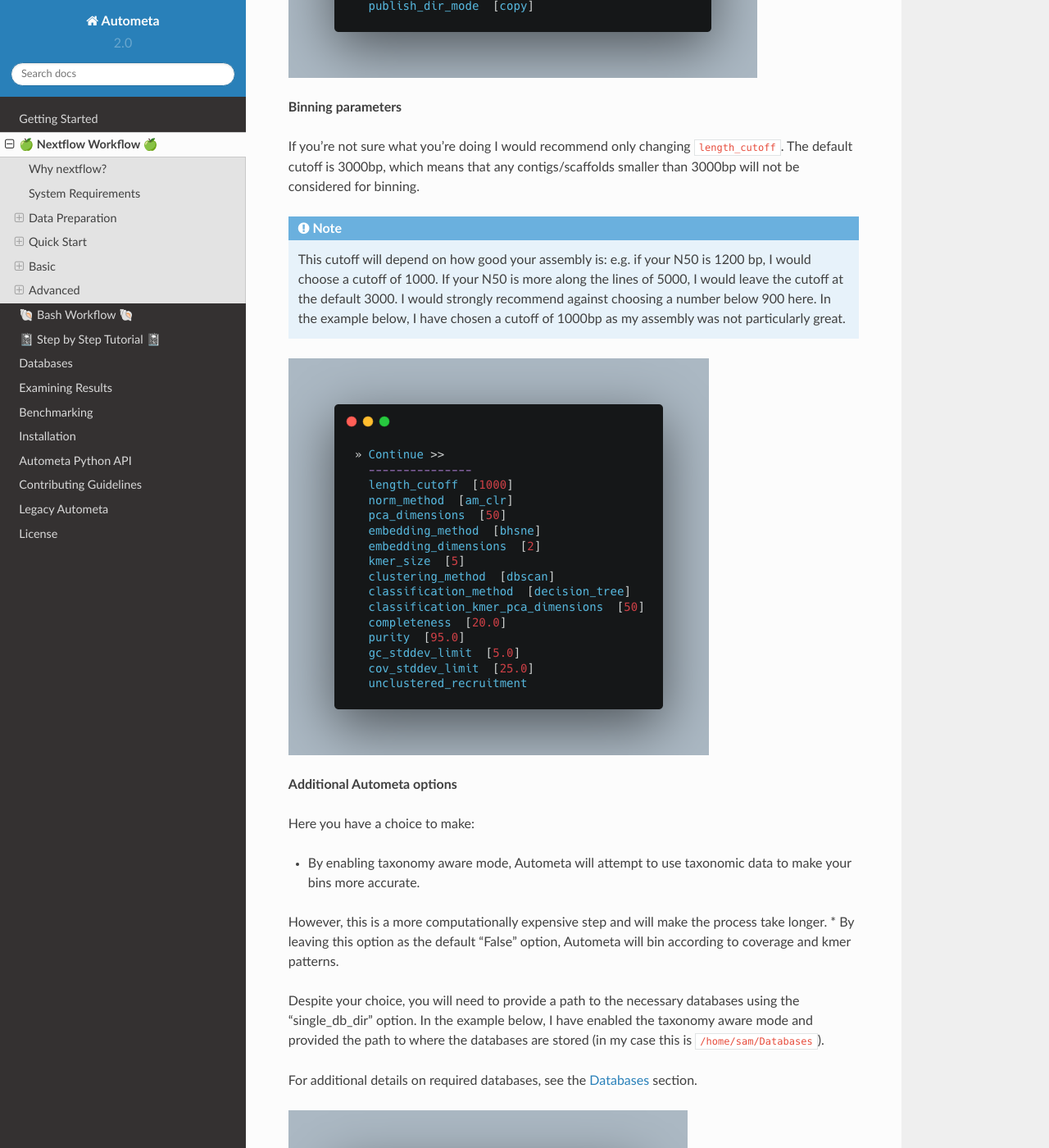
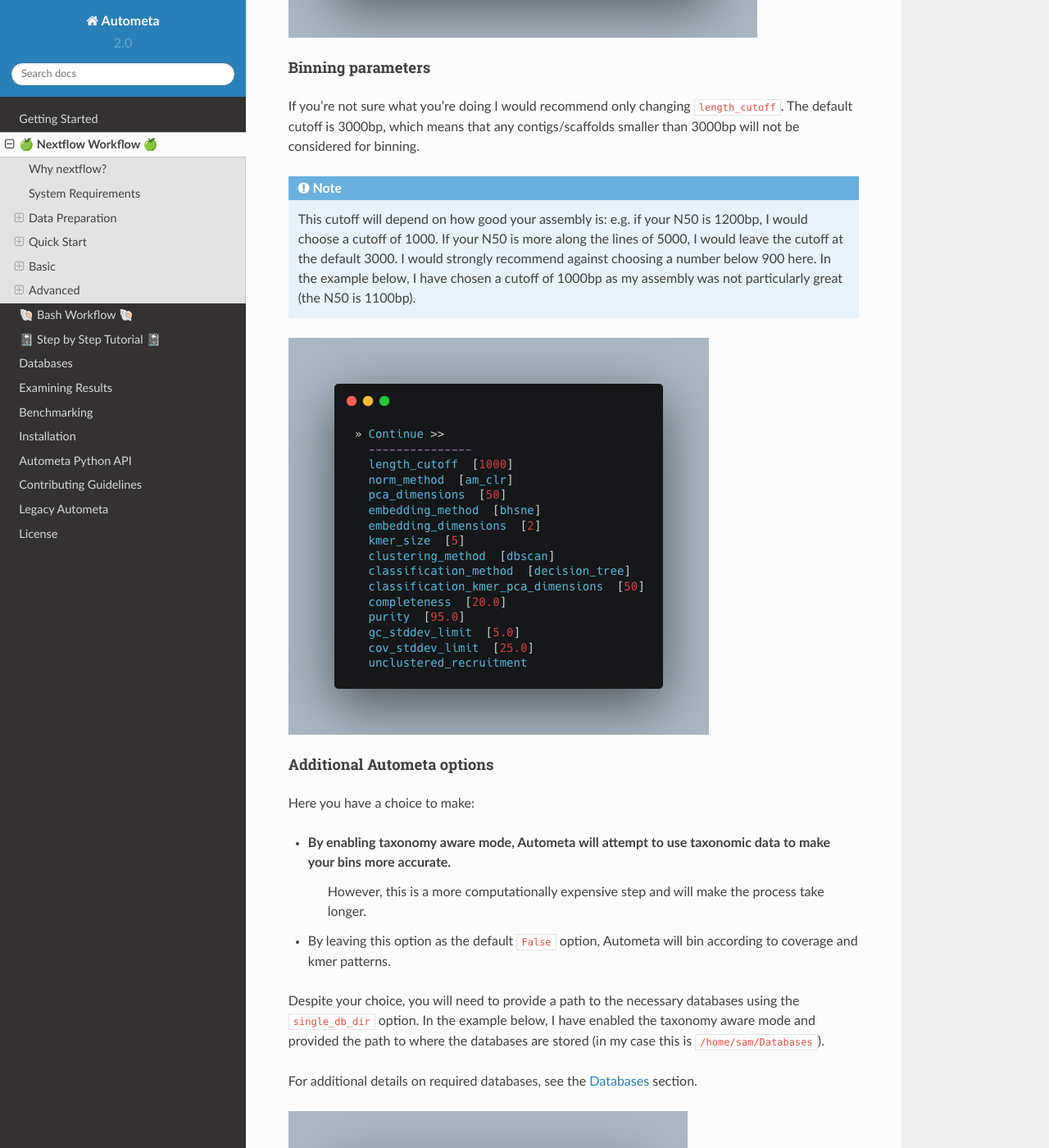
Before and after one commit to KwanLab/Autometa, a Sphinx documentation site: the page built from docs/source/nextflow-workflow.rst, in a window 1280 px wide and 1400 px high, scrolled down 8795 px. Shown: the whole window at 82% size. Built offline with Sphinx 7.4.7 and the Read the Docs theme 2.0.0, drawn with Linux system fonts in a browser that asks for light colours; pages that are not in the unit, such as notebooks, are missing from menus; some of the changed text lies outside the part shown.

Commit message:
:memo: Update Quick Start
- :memo: Add headers for running Autometa section of quickstart
- :memo::fire: Fix errors in formatting for code blocks and incorrect indents
- Add N50 for example assembly in Binning parameters section

```diff
--- a/docs/source/nextflow-workflow.rst
+++ b/docs/source/nextflow-workflow.rst
@@ -157,7 +157,7 @@
 
 .. note::
 
-    ``$HOME``is synonymous with ``/home/user`` and in my case is ``/home/sam``
+    ``$HOME`` is synonymous with ``/home/user`` and in my case is ``/home/sam``
 
 2. Now let’s run the installer. Type in the following and hit enter:
 
@@ -169,14 +169,13 @@
 
 .. note::
 
-    If for whatever reason, you accidentally said no to the initialization, do not fear. We can fix this. Type:
+    If for whatever reason, you accidentally said no to the initialization, do not fear.
+    We can fix this by running the initialization with the following command:
 
     .. code-block:: bash
 
         cd $HOME/miniconda3/bin/
         ./conda init
-
-    This will run the initialization
 
 
 4. 	Finally, for the changes to take effect, you'll need to run the following line of code which effectively acts as a "refresh"
@@ -184,7 +183,6 @@
 .. code-block:: bash
 
     source ~/.bashrc
-
 
 Now that you have conda up and running, its time to install the Autometa conda environment. Run the following code:
 
@@ -342,31 +343,33 @@
 
 .. _quickstart-menu-5:
 
-**Binning parameters**
+Binning parameters
+------------------
 
 If you're not sure what you're doing I would recommend only changing ``length_cutoff``.
 The default cutoff is 3000bp, which means that any contigs/scaffolds smaller than 3000bp will not be considered for binning.
 
 .. note::
 
-    This cutoff will depend on how good your assembly is: e.g. if your N50 is 1200 bp, I would choose a cutoff of 1000.
+    This cutoff will depend on how good your assembly is: e.g. if your N50 is 1200bp, I would choose a cutoff of 1000.
     If your N50 is more along the lines of 5000, I would leave the cutoff at the default 3000. I would strongly recommend
     against choosing a number below 900 here. In the example below, I have chosen a cutoff of 1000bp as my assembly was
-    not particularly great.
+    not particularly great (the N50 is 1100bp).
 
 .. image:: ../img/Menu5.png
 
 .. _quickstart-menu-6:
 
-**Additional Autometa options**
+Additional Autometa options
+---------------------------
 
 Here you have a choice to make:
 
 * By enabling taxonomy aware mode, Autometa will attempt to use taxonomic data to make your bins more accurate.
-However, this is a more computationally expensive step and will make the process take longer.
-* By leaving this option as the default "False" option, Autometa will bin according to coverage and kmer patterns.
+    However, this is a more computationally expensive step and will make the process take longer.
+* By leaving this option as the default ``False`` option, Autometa will bin according to coverage and kmer patterns.
 
-Despite your choice, you will need to provide a path to the necessary databases using the "single_db_dir" option.
+Despite your choice, you will need to provide a path to the necessary databases using the ``single_db_dir`` option.
 In the example below, I have enabled the taxonomy aware mode and provided the path to where the databases are stored
 (in my case this is :code:`/home/sam/Databases`).
 
@@ -376,7 +379,8 @@
 
 .. _quickstart-menu-7:
 
-**Computational parameters**
+Computational parameters
+------------------------
 
 This will depend on the computational resources you have available. You could start with the default values and see
 how the binning goes. If you have particularly complex datasets you may want to bump this up a bit. For your
@@ -418,7 +422,7 @@
 
 .. image:: ../img/progress.png
 
-When its complete, the output will be stored in your designated output folder, in my case ``/home/same/Trial/Autometa_output`` (See :ref`quickstart-menu-4`).
+When the run is complete, output will be stored in your designated output folder, in my case ``/home/same/Trial/Autometa_output`` (See :ref`quickstart-menu-4`).
 
 
 Basic
```
Also changed, not shown: other parts of docs/source/nextflow-workflow.rst (+21 -18 lines).
